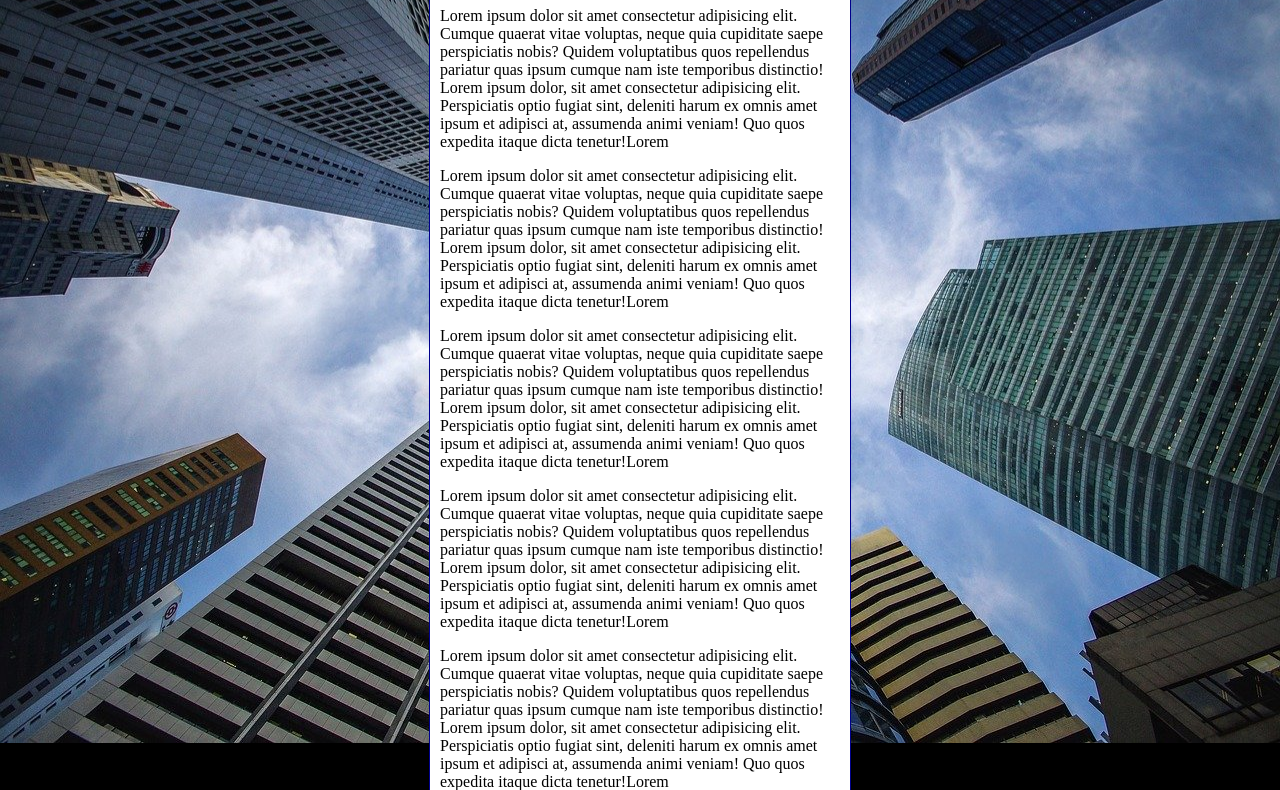
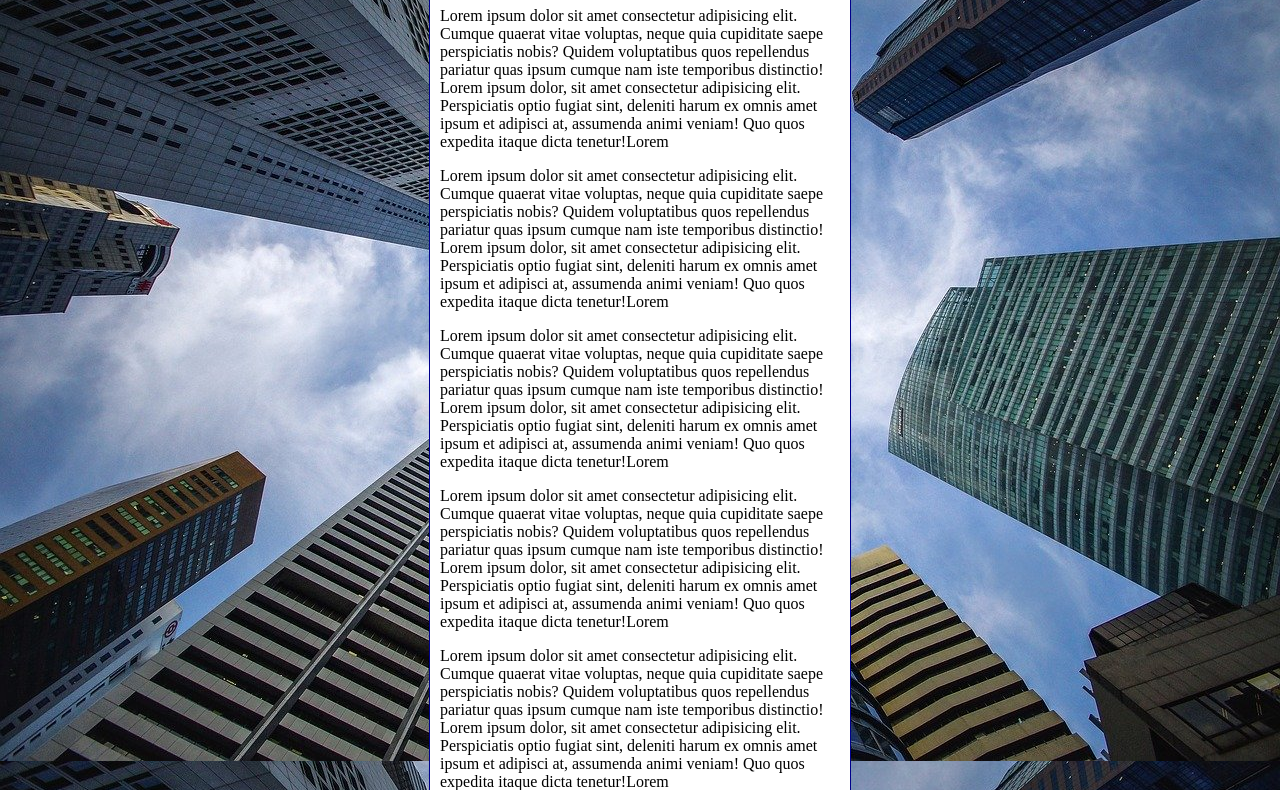
Before and after one commit to geovanigaldino/html-css, a plain HTML site: page exercicios/ex022/fundo006.html in a window 1280 px wide. Shown: the part 92-882 px from the top of the page. Drawn offline with Linux system fonts and the light colour scheme.

Commit message:
Update fundo006.html

```diff
--- a/exercicios/ex022/fundo006.html
+++ b/exercicios/ex022/fundo006.html
@@ -3,20 +3,28 @@
 <head>
     <meta charset="UTF-8">
     <meta name="viewport" content="width=device-width, initial-scale=1.0">
-    <title>Document</title>
+    <title>Fundo Fixo de Tela</title>
     <style>
         body {
+            /*
             height: 100vh;
             background-color: black;
             background-image: url('imagens/wallpaper002.jpg');
             background-position: center center;
             background-repeat: no-repeat;
             background-size: cover;
+            background-attachment: fixed;  *
+
+            /* Shorthand - background
+                color > image > position > repeat > [size] > attachment
+            */
+            background: black url('imagens/wallpaper002.jpg') center center no-repeat fixed;
+            background-size: cover;
         }
 
         main {
             background-color: white;
-            width: 400px;
+            max-width: 400px;
             padding:10px;
             margin: auto;
             border: 1px solid darkblue;
```
